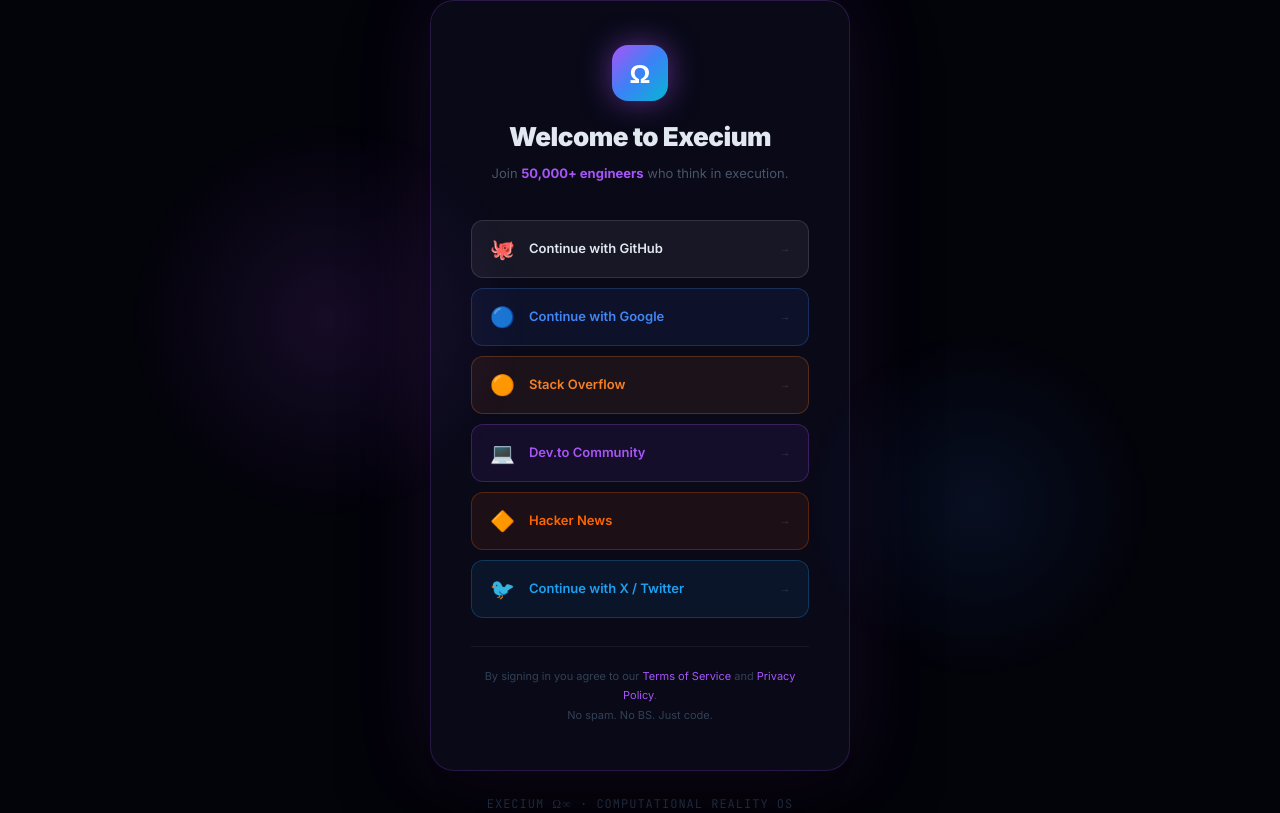
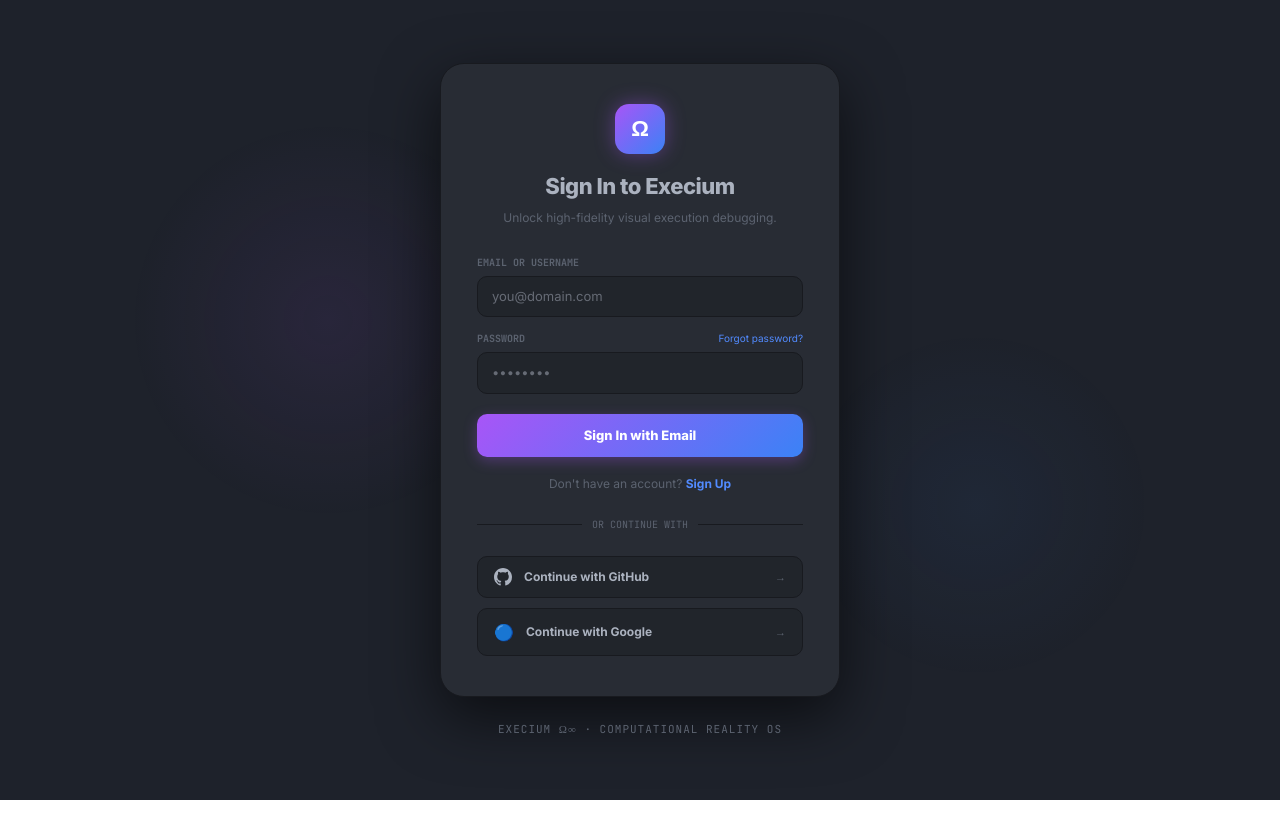
Before and after one commit to thakurcodeshere/Execium, a Next.js app: page /login in a window 1280 px wide. Built offline with nearby package versions, Linux system fonts and the light colour scheme.

Commit message:
Feat: Redesign login page with Email/Username Form, Google, GitHub, SignUp/SignIn toggles, and Forgot Password recovery

```diff
--- a/app/login/page.tsx
+++ b/app/login/page.tsx
@@ -1,22 +1,22 @@
 "use client";
 import { useState, useEffect } from "react";
 import { useRouter } from "next/navigation";
-
-const PROVIDERS = [
-  { id: "github",     label: "Continue with GitHub",         icon: "🐙", color: "#e2e8f0", bg: "rgba(255,255,255,.06)", border: "rgba(255,255,255,.12)" },
-  { id: "google",     label: "Continue with Google",         icon: "🔵", color: "#4285F4", bg: "rgba(66,133,244,.08)",  border: "rgba(66,133,244,.25)" },
-  { id: "stackoverflow", label: "Stack Overflow",           icon: "🟠", color: "#F58025", bg: "rgba(245,128,37,.08)", border: "rgba(245,128,37,.25)" },
-  { id: "devto",      label: "Dev.to Community",             icon: "💻", color: "#a855f7", bg: "rgba(168,85,247,.08)", border: "rgba(168,85,247,.25)" },
-  { id: "hackernews", label: "Hacker News",                  icon: "🔶", color: "#ff6600", bg: "rgba(255,102,0,.08)",  border: "rgba(255,102,0,.25)" },
-  { id: "twitter",    label: "Continue with X / Twitter",    icon: "🐦", color: "#1DA1F2", bg: "rgba(29,161,242,.08)", border: "rgba(29,161,242,.25)" },
-];
-
-const NAMES = ["Alex Chen", "Priya Sharma", "Kai Mueller", "Sara Osei", "Leo Tanaka", "Nia Williams"];
+import Link from "next/link";
 
 export default function LoginPage() {
   const router = useRouter();
   const [loading, setLoading] = useState<string | null>(null);
   const [alreadyIn, setAlreadyIn] = useState(false);
+
+  // Modes: 'signin' | 'signup' | 'forgot'
+  const [mode, setMode] = useState<"signin" | "signup" | "forgot">("signin");
+
+  // Form Fields
+  const [name, setName] = useState("");
+  const [email, setEmail] = useState("");
+  const [password, setPassword] = useState("");
+  const [confirmPassword, setConfirmPassword] = useState("");
+  const [resetSent, setResetSent] = useState(false);
 
   useEffect(() => {
     try {
@@ -24,109 +24,262 @@
     } catch {}
   }, []);
 
-  const handleLogin = (provider: string) => {
+  const handleProviderLogin = (provider: string) => {
     setLoading(provider);
-    const name = NAMES[Math.floor(Math.random() * NAMES.length)];
+    const mockNames: Record<string, string> = {
+      github: "thakurcodeshere",
+      google: "Gyan Thakur"
+    };
+    const displayName = mockNames[provider] || "Developer User";
     setTimeout(() => {
-      localStorage.setItem("execium_user", JSON.stringify({ name, provider, ts: Date.now() }));
+      localStorage.setItem("execium_user", JSON.stringify({ name: displayName, provider, ts: Date.now() }));
       router.push("/");
-    }, 1400);
+    }, 1200);
+  };
+
+  const handleFormSubmit = (e: React.FormEvent) => {
+    e.preventDefault();
+    if (mode === "forgot") {
+      setLoading("email");
+      setTimeout(() => {
+        setResetSent(true);
+        setLoading(null);
+      }, 1200);
+      return;
+    }
+
+    if (mode === "signup" && password !== confirmPassword) {
+      alert("Passwords do not match!");
+      return;
+    }
+
+    setLoading("email");
+    const displayName = name || email.split("@")[0] || "User";
+    setTimeout(() => {
+      localStorage.setItem("execium_user", JSON.stringify({ name: displayName, provider: "email", ts: Date.now() }));
+      router.push("/");
+    }, 1200);
   };
 
   return (
     <div style={{
-      minHeight: "100vh", background: "#03030a",
+      minHeight: "100vh", background: "#1e222b",
       display: "flex", alignItems: "center", justifyContent: "center",
       fontFamily: "'Inter', sans-serif", position: "relative", overflow: "hidden",
     }}>
       {/* Glow orbs */}
-      <div style={{ position: "fixed", top: "15%", left: "10%", width: 400, height: 400, borderRadius: "50%", background: "radial-gradient(circle,rgba(168,85,247,.12),transparent 70%)", pointerEvents: "none" }} />
-      <div style={{ position: "fixed", bottom: "15%", right: "10%", width: 350, height: 350, borderRadius: "50%", background: "radial-gradient(circle,rgba(59,130,246,.1),transparent 70%)", pointerEvents: "none" }} />
+      <div style={{ position: "fixed", top: "15%", left: "10%", width: 400, height: 400, borderRadius: "50%", background: "radial-gradient(circle,rgba(168,85,247,.08),transparent 70%)", pointerEvents: "none" }} />
+      <div style={{ position: "fixed", bottom: "15%", right: "10%", width: 350, height: 350, borderRadius: "50%", background: "radial-gradient(circle,rgba(59,130,246,.06),transparent 70%)", pointerEvents: "none" }} />
 
       <div style={{
-        width: "100%", maxWidth: 460, padding: "0 20px",
-        animation: "slide-in-up .45s ease both",
+        width: "100%", maxWidth: 440, padding: "0 20px",
+        zIndex: 10, position: "relative"
       }}>
         {/* Card */}
         <div style={{
-          background: "rgba(10,10,26,.95)",
-          border: "1px solid rgba(168,85,247,.2)",
-          borderRadius: 24, padding: "44px 40px",
-          boxShadow: "0 0 80px rgba(168,85,247,.12), 0 40px 80px rgba(0,0,0,.8)",
+          background: "#282c34",
+          border: "1px solid #181a1f",
+          borderRadius: 24, padding: "40px 36px",
+          boxShadow: "0 20px 60px rgba(0,0,0,.6)",
         }}>
           {alreadyIn ? (
             <div style={{ textAlign: "center" }}>
               <div style={{ fontSize: 44, marginBottom: 16 }}>✅</div>
-              <div style={{ fontSize: 20, fontWeight: 800, color: "#10b981", marginBottom: 8 }}>You&apos;re signed in!</div>
-              <p style={{ color: "#475569", fontSize: 14, marginBottom: 24 }}>You already have an active session.</p>
+              <div style={{ fontSize: 20, fontWeight: 800, color: "#10b981", marginBottom: 8 }}>Already Signed In</div>
+              <p style={{ color: "#858585", fontSize: 13, marginBottom: 24 }}>You are logged in as thakurcodeshere.</p>
               <button onClick={() => router.push("/")} style={{
-                width: "100%", padding: "13px", borderRadius: 12, border: "none",
+                width: "100%", padding: "12px", borderRadius: 10, border: "none",
                 background: "linear-gradient(135deg,#a855f7,#3b82f6)",
-                color: "#fff", fontSize: 14, fontWeight: 800, cursor: "pointer",
-              }}>Go to Homepage →</button>
+                color: "#fff", fontSize: 13, fontWeight: 800, cursor: "pointer",
+              }}>Go to Homepage</button>
               <button onClick={() => { localStorage.removeItem("execium_user"); setAlreadyIn(false); }} style={{
-                marginTop: 10, width: "100%", padding: "11px", borderRadius: 12,
+                marginTop: 10, width: "100%", padding: "11px", borderRadius: 10,
                 border: "1px solid rgba(239,68,68,.25)", background: "rgba(239,68,68,.08)",
-                color: "#ef4444", fontSize: 13, cursor: "pointer",
-              }}>Sign out and switch account</button>
+                color: "#ef4444", fontSize: 12, cursor: "pointer",
+              }}>Sign Out & Switch Account</button>
             </div>
           ) : (
             <>
-              {/* Header */}
-              <div style={{ textAlign: "center", marginBottom: 36 }}>
+              {/* Logo / Header */}
+              <div style={{ textAlign: "center", marginBottom: 28 }}>
+                <Link href="/" style={{ textDecoration: "none" }}>
                   <div style={{
-                  width: 56, height: 56, borderRadius: 16, margin: "0 auto 16px",
-                  background: "linear-gradient(135deg,#a855f7,#3b82f6,#06b6d4)",
+                    width: 50, height: 50, borderRadius: 14, margin: "0 auto 16px",
+                    background: "linear-gradient(135deg,#a855f7,#3b82f6)",
                     display: "flex", alignItems: "center", justifyContent: "center",
-                  fontSize: 26, fontWeight: 900, color: "#fff",
-                  boxShadow: "0 0 30px rgba(168,85,247,.5)",
+                    fontSize: 22, fontWeight: 900, color: "#fff",
+                    boxShadow: "0 0 20px rgba(168,85,247,.4)",
                   }}>Ω</div>
-                <h1 style={{ fontSize: 26, fontWeight: 900, color: "#e2e8f0", marginBottom: 8, letterSpacing: "-0.5px" }}>
-                  Welcome to Execium
+                </Link>
+                <h1 style={{ fontSize: 22, fontWeight: 800, color: "#abb2bf", marginBottom: 6, letterSpacing: "-0.5px" }}>
+                  {mode === "signin" && "Sign In to Execium"}
+                  {mode === "signup" && "Create Your Account"}
+                  {mode === "forgot" && "Reset Password"}
                 </h1>
-                <p style={{ fontSize: 13, color: "#475569" }}>
-                  Join <span style={{ color: "#a855f7", fontWeight: 700 }}>50,000+ engineers</span> who think in execution.
+                <p style={{ fontSize: 12, color: "#5c6370" }}>
+                  {mode === "signin" && "Unlock high-fidelity visual execution debugging."}
+                  {mode === "signup" && "Join engineers who think in computational execution."}
+                  {mode === "forgot" && "Enter your email to request password recovery link."}
                 </p>
               </div>
 
-              {/* Provider buttons */}
+              {/* Form Input fields */}
+              {resetSent && mode === "forgot" ? (
+                <div style={{ textAlign: "center", padding: "20px 0" }}>
+                  <div style={{ fontSize: 32, color: "#98c379", marginBottom: 12 }}>✓ Check Your Inbox</div>
+                  <p style={{ fontSize: 12, color: "#858585", lineHeight: 1.6, marginBottom: 20 }}>
+                    We have dispatched password recovery instructions to **{email}**.
+                  </p>
+                  <button onClick={() => { setResetSent(false); setMode("signin"); }} style={{
+                    width: "100%", padding: "11px", borderRadius: 10, border: "1px solid #181a1f",
+                    background: "#21252b", color: "#abb2bf", fontSize: 12, cursor: "pointer"
+                  }}>
+                    Back to Sign In
+                  </button>
+                </div>
+              ) : (
+                <form onSubmit={handleFormSubmit} style={{ display: "flex", flexDirection: "column", gap: 14 }}>
+                  {mode === "signup" && (
+                    <div>
+                      <label style={{ display: "block", fontSize: 10, color: "#5c6370", marginBottom: 6, fontWeight: 700, fontFamily: "'JetBrains Mono'" }}>FULL NAME</label>
+                      <input
+                        type="text" value={name} onChange={e=>setName(e.target.value)}
+                        placeholder="John Doe" required
+                        style={{ width: "100%", padding: "10px 14px", borderRadius: 10, border: "1px solid #181a1f", background: "#21252b", color: "#abb2bf", outline: "none", fontSize: 13 }}
+                      />
+                    </div>
+                  )}
+
+                  <div>
+                    <label style={{ display: "block", fontSize: 10, color: "#5c6370", marginBottom: 6, fontWeight: 700, fontFamily: "'JetBrains Mono'" }}>EMAIL OR USERNAME</label>
+                    <input
+                      type="text" value={email} onChange={e=>setEmail(e.target.value)}
+                      placeholder="you@domain.com" required
+                      style={{ width: "100%", padding: "10px 14px", borderRadius: 10, border: "1px solid #181a1f", background: "#21252b", color: "#abb2bf", outline: "none", fontSize: 13 }}
+                    />
+                  </div>
+
+                  {mode !== "forgot" && (
+                    <div>
+                      <div style={{ display: "flex", justifyContent: "space-between", alignItems: "center", marginBottom: 6 }}>
+                        <label style={{ fontSize: 10, color: "#5c6370", fontWeight: 700, fontFamily: "'JetBrains Mono'" }}>PASSWORD</label>
+                        {mode === "signin" && (
+                          <span onClick={() => setMode("forgot")} style={{ fontSize: 10, color: "#528bff", cursor: "pointer" }}>
+                            Forgot password?
+                          </span>
+                        )}
+                      </div>
+                      <input
+                        type="password" value={password} onChange={e=>setPassword(e.target.value)}
+                        placeholder="••••••••" required
+                        style={{ width: "100%", padding: "10px 14px", borderRadius: 10, border: "1px solid #181a1f", background: "#21252b", color: "#abb2bf", outline: "none", fontSize: 13 }}
+                      />
+                    </div>
+                  )}
+
+                  {mode === "signup" && (
+                    <div>
+                      <label style={{ display: "block", fontSize: 10, color: "#5c6370", marginBottom: 6, fontWeight: 700, fontFamily: "'JetBrains Mono'" }}>CONFIRM PASSWORD</label>
+                      <input
+                        type="password" value={confirmPassword} onChange={e=>setConfirmPassword(e.target.value)}
+                        placeholder="••••••••" required
+                        style={{ width: "100%", padding: "10px 14px", borderRadius: 10, border: "1px solid #181a1f", background: "#21252b", color: "#abb2bf", outline: "none", fontSize: 13 }}
+                      />
+                    </div>
+                  )}
+
+                  <button type="submit" disabled={!!loading} style={{
+                    width: "100%", padding: "12px", borderRadius: 10, border: "none",
+                    background: "linear-gradient(135deg,#a855f7,#3b82f6)",
+                    color: "#fff", fontSize: 13, fontWeight: 800, cursor: loading ? "not-allowed" : "pointer",
+                    boxShadow: "0 4px 14px rgba(168,85,247,.3)", marginTop: 6, transition: "all 0.15s"
+                  }}>
+                    {loading === "email" ? "Processing..." : (
+                      <>
+                        {mode === "signin" && "Sign In with Email"}
+                        {mode === "signup" && "Sign Up"}
+                        {mode === "forgot" && "Send Reset Link"}
+                      </>
+                    )}
+                  </button>
+                </form>
+              )}
+
+              {/* Mode Toggler */}
+              <div style={{ textAlign: "center", marginTop: 18, fontSize: 12, color: "#5c6370" }}>
+                {mode === "signin" && (
+                  <>
+                    Don&apos;t have an account?{" "}
+                    <span onClick={() => setMode("signup")} style={{ color: "#528bff", cursor: "pointer", fontWeight: 700 }}>
+                      Sign Up
+                    </span>
+                  </>
+                )}
+                {mode === "signup" && (
+                  <>
+                    Already have an account?{" "}
+                    <span onClick={() => setMode("signin")} style={{ color: "#528bff", cursor: "pointer", fontWeight: 700 }}>
+                      Sign In
+                    </span>
+                  </>
+                )}
+                {mode === "forgot" && !resetSent && (
+                  <span onClick={() => setMode("signin")} style={{ color: "#528bff", cursor: "pointer", fontWeight: 700 }}>
+                    Back to Sign In
+                  </span>
+                )}
+              </div>
+
+              {/* OR Continue With Divider */}
+              <div style={{ display: "flex", alignItems: "center", margin: "24px 0", gap: 10 }}>
+                <div style={{ flex: 1, height: 1, background: "#181a1f" }} />
+                <span style={{ fontSize: 10, color: "#5c6370", fontFamily: "'JetBrains Mono'" }}>OR CONTINUE WITH</span>
+                <div style={{ flex: 1, height: 1, background: "#181a1f" }} />
+              </div>
+
+              {/* Social Login (GitHub & Google only) */}
               <div style={{ display: "flex", flexDirection: "column", gap: 10 }}>
-                {PROVIDERS.map(p => (
+                {/* GitHub */}
                 <button
-                    key={p.id}
-                    onClick={() => handleLogin(p.id)}
+                  onClick={() => handleProviderLogin("github")}
                   disabled={!!loading}
                   style={{
-                      display: "flex", alignItems: "center", gap: 14,
-                      padding: "13px 18px", borderRadius: 12,
-                      border: `1px solid ${p.border}`,
-                      background: loading === p.id ? p.bg.replace(".08", ".15") : p.bg,
+                    display: "flex", alignItems: "center", gap: 12,
+                    padding: "11px 16px", borderRadius: 10,
+                    border: "1px solid #181a1f", background: "#21252b",
                     cursor: loading ? "not-allowed" : "pointer",
-                      transition: "all .18s", opacity: loading && loading !== p.id ? .5 : 1,
+                    transition: "all .15s", opacity: loading && loading !== "github" ? .5 : 1
                   }}
-                    onMouseEnter={e => { if (!loading) (e.currentTarget as HTMLElement).style.transform = "translateY(-1px)"; }}
-                    onMouseLeave={e => { (e.currentTarget as HTMLElement).style.transform = "translateY(0)"; }}
+                  onMouseEnter={e => { if (!loading) e.currentTarget.style.background = "#282c34"; }}
+                  onMouseLeave={e => { e.currentTarget.style.background = "#21252b"; }}
                 >
-                    <span style={{ fontSize: 20, flexShrink: 0 }}>
-                      {loading === p.id ? "⏳" : p.icon}
+                  <svg height="18" width="18" viewBox="0 0 16 16" fill="#abb2bf" style={{ flexShrink: 0 }}><path d="M8 0C3.58 0 0 3.58 0 8c0 3.54 2.29 6.53 5.47 7.59.4.07.55-.17.55-.38 0-.19-.01-.82-.01-1.49-2.01.37-2.53-.49-2.69-.94-.09-.23-.48-.94-.82-1.13-.28-.15-.68-.52-.01-.53.63-.01 1.08.58 1.23.82.72 1.21 1.87.87 2.33.66.07-.52.28-.87.51-1.07-1.78-.2-3.64-.89-3.64-3.95 0-.87.31-1.59.82-2.15-.08-.2-.36-1.02.08-2.12 0 0 .67-.21 2.2.82.64-.18 1.32-.27 2-.27.68 0 1.36.09 2 .27 1.53-1.04 2.2-.82 2.2-.82.44 1.1.16 1.92.08 2.12.51.56.82 1.27.82 2.15 0 3.07-1.87 3.75-3.65 3.95.29.25.54.73.54 1.48 0 1.07-.01 1.93-.01 2.2 0 .21.15.46.55.38A8.013 8.013 0 0016 8c0-4.42-3.58-8-8-8z"></path></svg>
+                  <span style={{ fontSize: 12, fontWeight: 700, color: "#abb2bf", flex: 1, textAlign: "left" }}>
+                    {loading === "github" ? "Connecting GitHub..." : "Continue with GitHub"}
                   </span>
-                    <span style={{ fontSize: 13, fontWeight: 600, color: p.color, flex: 1, textAlign: "left" }}>
-                      {loading === p.id ? "Authenticating…" : p.label}
+                  {loading !== "github" && <span style={{ fontSize: 11, color: "#5c6370" }}>→</span>}
+                </button>
+
+                {/* Google */}
+                <button
+                  onClick={() => handleProviderLogin("google")}
+                  disabled={!!loading}
+                  style={{
+                    display: "flex", alignItems: "center", gap: 12,
+                    padding: "11px 16px", borderRadius: 10,
+                    border: "1px solid #181a1f", background: "#21252b",
+                    cursor: loading ? "not-allowed" : "pointer",
+                    transition: "all .15s", opacity: loading && loading !== "google" ? .5 : 1
+                  }}
+                  onMouseEnter={e => { if (!loading) e.currentTarget.style.background = "#282c34"; }}
+                  onMouseLeave={e => { e.currentTarget.style.background = "#21252b"; }}
+                >
+                  <span style={{ fontSize: 16, flexShrink: 0 }}>🔵</span>
+                  <span style={{ fontSize: 12, fontWeight: 700, color: "#abb2bf", flex: 1, textAlign: "left" }}>
+                    {loading === "google" ? "Connecting Google..." : "Continue with Google"}
                   </span>
-                    {loading !== p.id && <span style={{ fontSize: 10, color: "#334155" }}>→</span>}
+                  {loading !== "google" && <span style={{ fontSize: 11, color: "#5c6370" }}>→</span>}
                 </button>
-                ))}
-              </div>
-
-              <div style={{
-                marginTop: 28, paddingTop: 20,
-                borderTop: "1px solid rgba(255,255,255,.06)",
-                textAlign: "center", fontSize: 11, color: "#334155", lineHeight: 1.8,
-              }}>
-                By signing in you agree to our{" "}
-                <span style={{ color: "#a855f7", cursor: "pointer" }}>Terms of Service</span> and{" "}
-                <span style={{ color: "#a855f7", cursor: "pointer" }}>Privacy Policy</span>.
-                <br />No spam. No BS. Just code.
               </div>
             </>
           )}
@@ -134,7 +287,7 @@
 
         {/* Tagline below card */}
         <p style={{
-          textAlign: "center", marginTop: 24, fontSize: 12, color: "#1e293b",
+          textAlign: "center", marginTop: 24, fontSize: 11, color: "#5c6370",
           fontFamily: "'JetBrains Mono'", letterSpacing: 1,
         }}>
           EXECIUM Ω∞ · COMPUTATIONAL REALITY OS
```
Lines whose indentation alone changed are shown as unchanged.
